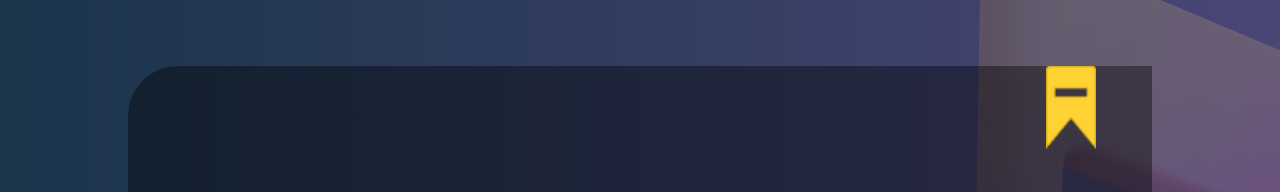
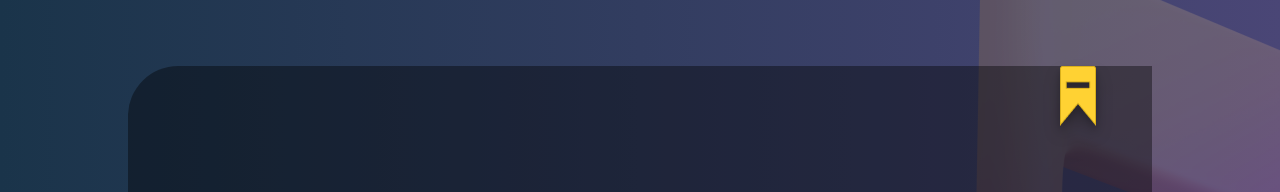
Before and after one commit to codestates-seb/seb44_main_002, a React (Create React App) app in the folder client/: page /detail/1 in a window 1280 px wide. Shown: the part 142-334 px from the top of the page. Built offline with nearby package versions, Linux system fonts and the light colour scheme; grey boxes are pictures that could not be loaded.

Commit message:
fix: 북마크 재사용성 있게

```diff
--- /dev/null
+++ b/client/src/components/BookmarkButton/BookmarkBtn.js
@@ -0,0 +1,49 @@
+import React, { useState } from 'react';
+import tw from 'tailwind-styled-components';
+// 사용법
+{
+  /* <BookmarkBtn
+  onClick={handleBookmarkClick}
+  isBookmarked={isBookmarked}
+  size="w-[36px] h-[60px]"
+  absolute
+  top="top-0"
+  right="right-14"
+/> */
+}
+export default function BookmarkBtn({
+  onClick,
+  isBookmarked,
+  size = 'w-[36px] h-[60px]',
+  absolute,
+  top,
+  right,
+}) {
+  return (
+    <Button onClick={onClick} absolute={absolute} top={top} right={right}>
+      {isBookmarked ? (
+        <Img
+          src="/images/bookmark/bookmarkOn.png"
+          alt="활성화된 북마크"
+          size={size}
+        />
+      ) : (
+        <Img
+          src="/images/bookmark/bookmarkOff.png"
+          alt="비활성화된 북마크"
+          size={size}
+        />
+      )}
+    </Button>
+  );
+}
+
+const Button = tw.button`
+  ${({ absolute, top, right }) => (absolute ? `absolute ${top} ${right}` : '')}
+  focus:outline-none
+`;
+
+const Img = tw.img`
+  ${({ size }) => size}
+  drop-shadow-3xl
+`;
--- a/client/src/pages/RecipeDetail/RecipeDetail.js
+++ b/client/src/pages/RecipeDetail/RecipeDetail.js
@@ -6,7 +6,7 @@ import RecipeInfo from './RecipeInfo';
 import Process from './Process';
 import Community from './Community';
 import Recommend from './Recommend';
-
+import BookmarkBtn from '../../components/BookmarkButton/BookmarkBtn';
 export default function RecipeDetail() {
   // const [cocktail, setCocktail] = useState({});
   const [isBookmarked, setIsBookmarked] = useState(cocktailDetail.isBookmarked);
@@ -42,14 +42,35 @@ export default function RecipeDetail() {
       process.env.PUBLIC_URL + '/images/bookmark/bookmarkOff.png';
     const selectedMookmark =
       process.env.PUBLIC_URL + '/images/bookmark/bookmarkOn.png';
+    const item = {
+      cocktailId: cocktailDetail.cocktailId,
+      name: cocktailDetail.name,
+      imageUrl: cocktailDetail.imageUrl,
+      isBookmarked: cocktailDetail.isBookmarked,
+    };
+
     return (
-      <BookmarkIcon onClick={setBookmark}>
-        <img
-          width={50}
-          src={isBookmarked ? selectedMookmark : bookmark}
-          alt="bookmark"
-        />
-      </BookmarkIcon>
+      // <BookmarkIcon onClick={setBookmark}>
+      //   <img
+      //     width={50}
+      //     src={isBookmarked ? selectedMookmark : bookmark}
+      //     alt="bookmark"
+      //   />
+      // </BookmarkIcon>
+      // <div
+      //   className="absolute
+      // top-0 right-14
+      // cursor-pointer"
+      // >
+      //   <BookmarkButton item={item} />
+      // </div>
+      <BookmarkBtn
+        onClick={setBookmark}
+        isBookmarked={isBookmarked}
+        absolute
+        top="top-0"
+        right="right-14"
+      />
     );
   };
   return (
--- a/client/src/pages/RecipeDetail/Recommend.js
+++ b/client/src/pages/RecipeDetail/Recommend.js
@@ -15,7 +15,7 @@ export default function Recommend({ cocktailDetail }) {
           return (
             <Link to={`/detail/${ele.cocktailId}`} key={ele.cocktailId}>
               <div className="mb-12 mr-4">
-                <Card item={ele} />
+                <Card item={ele} setData={setRecommends} data={recommends} />
               </div>
             </Link>
           );
```
Also changed, not shown: client/src/components/BookmarkButton/BookmarkButton.js (+11 -1 lines).
